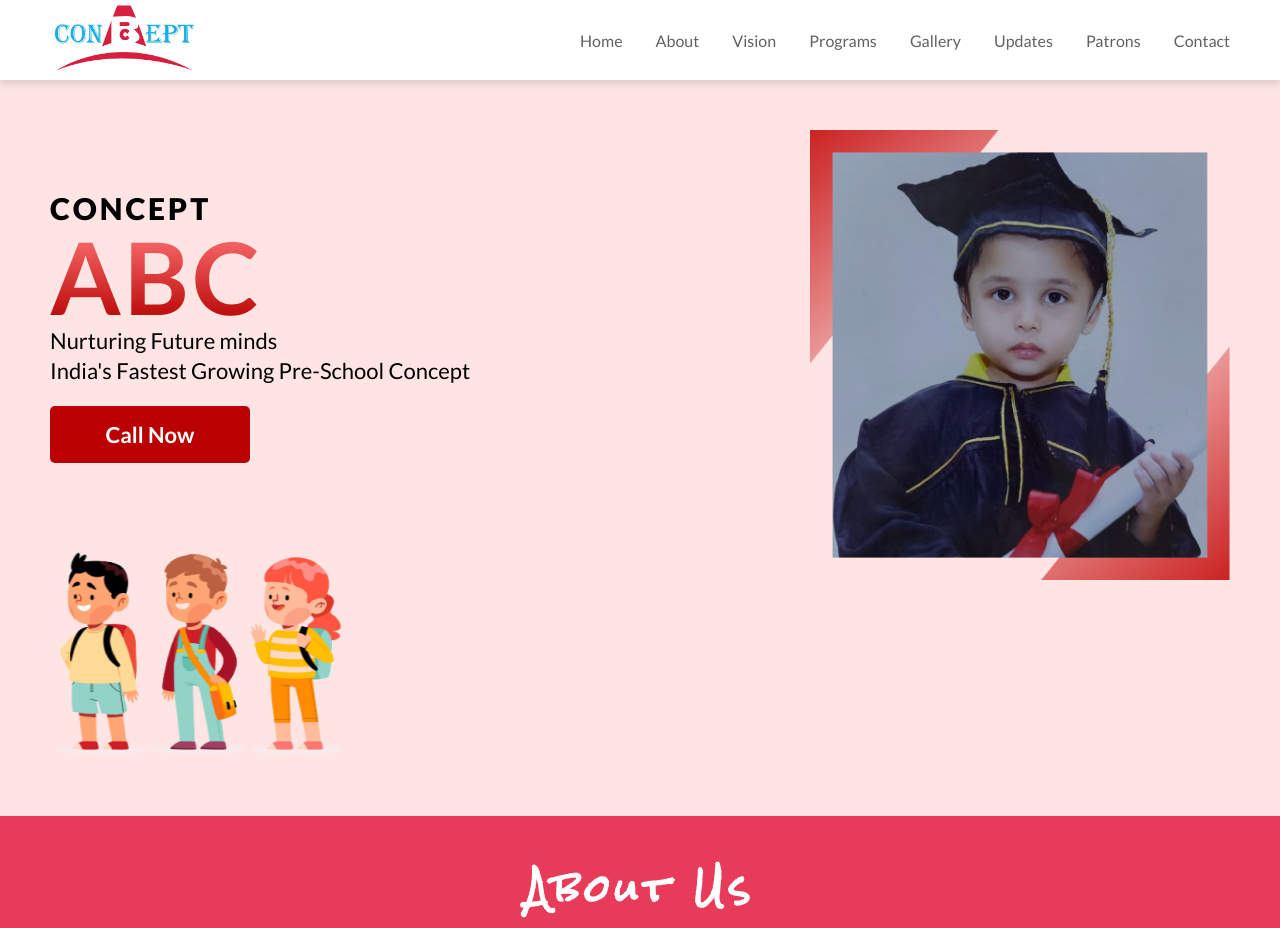
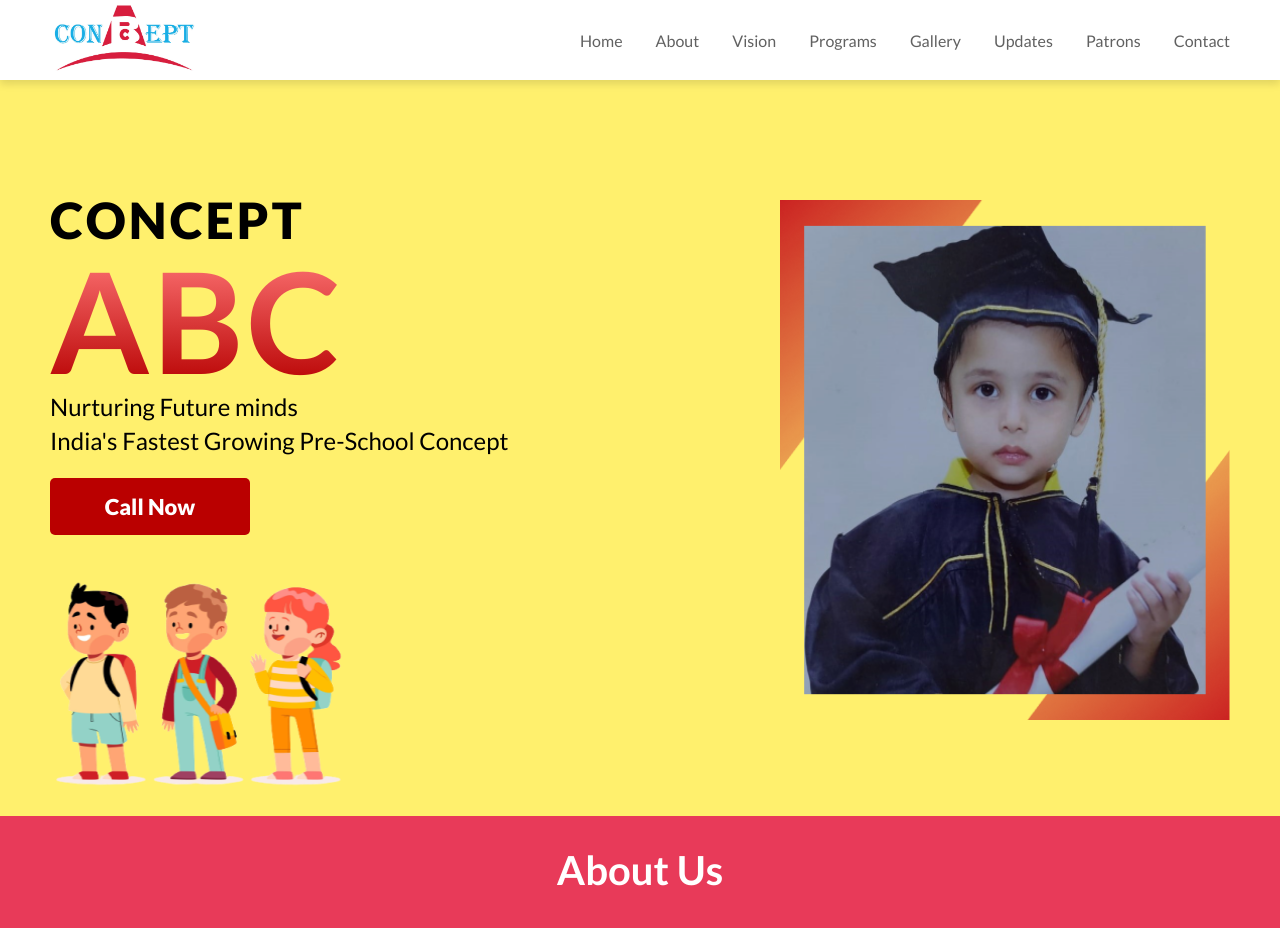
Before and after one commit to harshvats2000/concept-abc, a Next.js app: page / in a window 1280 px wide. Shown: the top 928 px of the page. Built offline with nearby package versions, Linux system fonts and the light colour scheme.

Commit message:
required website changes done

```diff
--- a/components/Facilities.js
+++ b/components/Facilities.js
@@ -114,4 +114,7 @@
   place-items: center;
   border-radius: 8px;
   box-shadow: 0 10px 20px -4px rgb(0 0 0 / 30%);
+  &:hover {
+    transform: scale(1.1) !important;
+  }
 `;
--- a/components/Heading.js
+++ b/components/Heading.js
@@ -20,8 +20,6 @@
 
 const El = styled.h1`
   text-align: center;
-  font-family: "Rock Salt", cursive;
-  letter-spacing: 5px;
   color: ${(props) => props["data-color"]};
   font-size: ${(props) => {
     if (props["data-level"] == 1) return "28px";
@@ -31,9 +29,9 @@
 
   @media (min-width: 768px) {
     font-size: ${(props) => {
-      if (props["data-level"] == 1) return "40px";
-      if (props["data-level"] == 2) return "36px";
-      if (props["data-level"] == 3) return "32px";
+      if (props["data-level"] == 1) return "48px";
+      if (props["data-level"] == 2) return "40px";
+      if (props["data-level"] == 3) return "36px";
     }};
   }
 `;
--- a/components/HomepageBanner.js
+++ b/components/HomepageBanner.js
@@ -50,7 +50,7 @@
 export default HomepageBanner;
 
 const Wrapper = styled.section`
-  background: #ffa3a34a;
+  background: #fff06d;
 `;
 
 const Container = styled.div`
@@ -73,7 +73,7 @@
 const ChildrenImageWrapper = styled.div`
   position: absolute;
   left: 0;
-  bottom: 0;
+  bottom: -30px;
   z-index: -1;
   @media (max-width: 768px) {
     display: none;
@@ -92,7 +92,11 @@
   }
 `;
 
-const Right = styled.div``;
+const Right = styled.div`
+  @media (min-width: 768px) {
+    padding-top: 70px;
+  }
+`;
 
 const ChildImageWrapper = styled.div`
   position: relative;
@@ -100,8 +104,8 @@
   height: 350px;
   margin: auto;
   @media (min-width: 768px) {
-    width: 420px;
-    height: 450px;
+    width: 450px;
+    height: 520px;
   }
 `;
 
@@ -113,6 +117,7 @@
 
   @media (min-width: 768px) {
     margin-top: 60px;
+    font-size: 50px;
   }
 `;
 
@@ -125,8 +130,8 @@
   -webkit-text-fill-color: transparent;
   margin: 0;
   @media (min-width: 768px) {
-    font-size: 100px;
-    line-height: 100px;
+    font-size: 140px;
+    line-height: 140px;
   }
 `;
 
@@ -134,13 +139,13 @@
   margin: 0;
   line-height: 30px;
   @media (min-width: 768px) {
-    font-size: 22px;
+    font-size: 24px;
+    line-height: 34px;
   }
 `;
 
 const Call = styled.a`
   display: block;
-  /* background: linear-gradient(180deg, rgba(255, 0, 0, 0.28) 0%, #ba0000 100%); */
   background: #ba0000;
   border-radius: 5px;
   padding: 15px 0;
@@ -150,7 +155,7 @@
   font-size: 22px;
   color: white;
   text-decoration: none;
-  font-weight: 700;
+  font-weight: 900;
   @media (max-width: 768px) {
     margin: 20px auto;
   }
--- a/pages/_document.js
+++ b/pages/_document.js
@@ -38,10 +38,6 @@
             href="https://fonts.googleapis.com/css2?family=Lato:wght@400;700;900&display=swap"
             rel="stylesheet"
           />
-          <link
-            href="https://fonts.googleapis.com/css2?family=Rock+Salt&display=swap"
-            rel="stylesheet"
-          />
           <body>
             <Main />
             <NextScript />
--- a/pages/contact.js
+++ b/pages/contact.js
@@ -134,8 +134,6 @@
   left: 80px;
   max-width: 280px;
   h1 {
-    font-family: "Rock Salt", cursive;
-    font-weight: normal;
     @media (max-width: 800px) {
       text-align: center;
     }
```
